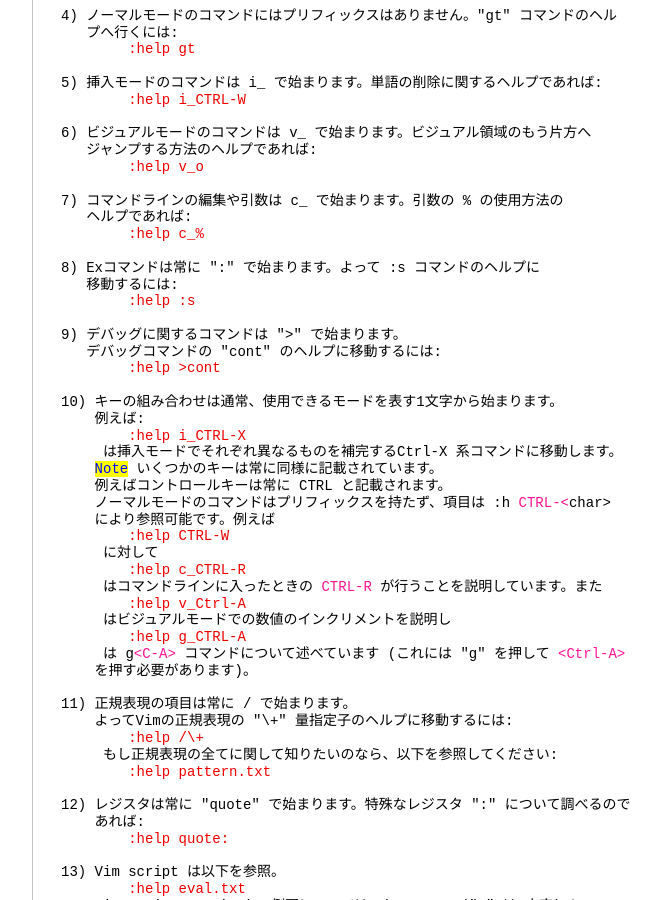
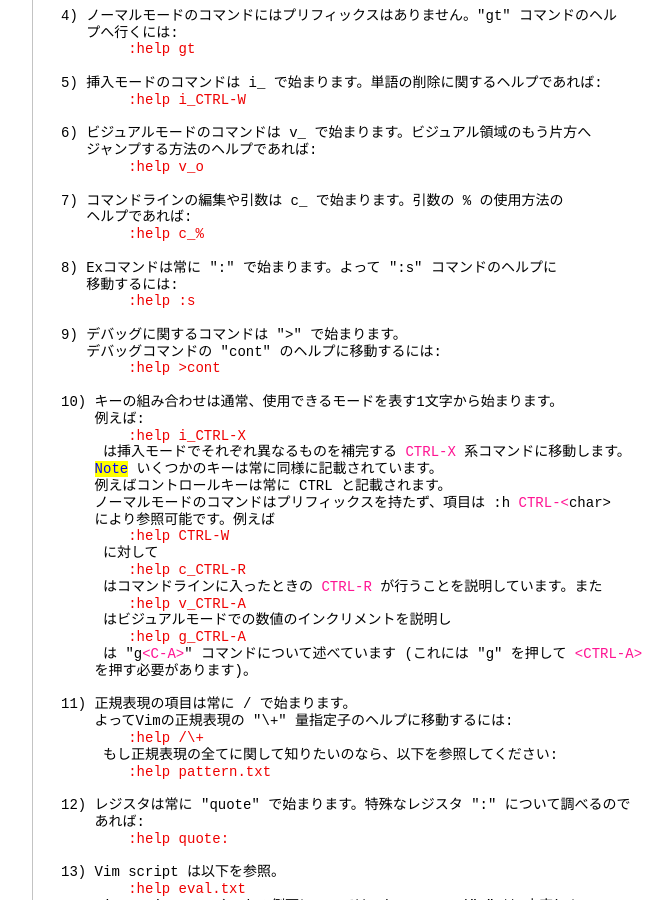
Before and after one commit to vim-jp/vimdoc-ja, a Jekyll site: the page built from usr_02.html, in a window 1280 px wide and 900 px high, scrolled down 9077 px. Shown: the whole window, without its empty margins (340-1012 px from the left). Built offline with Jekyll 4.4.1, drawn with Linux system fonts in a browser that asks for light colours; nearby versions of some CDN libraries; comment, search, counter and statistics services are not loaded; some of the changed text lies outside the part shown.

Commit message:
Generated by Travis JOB 2973.1
https://travis-ci.org/vim-jp/vimdoc-ja-working/builds/626113773

```diff
--- a/usr_02.html
+++ b/usr_02.html
@@ -3,7 +3,7 @@
 helpname: 'usr_02'
 ---
 <div id='vimCodeElement'>
-<a class="Constant" href="usr_02.html" name="usr_02.txt">usr_02.txt</a>&nbsp;&nbsp;&nbsp;&nbsp;For&nbsp;<span class="Identifier">Vim バージョン 8.1.</span>&nbsp;&nbsp;Last change: 2017 Mar 14<br>
+<a class="Constant" href="usr_02.html" name="usr_02.txt">usr_02.txt</a>&nbsp;&nbsp;&nbsp;&nbsp;For&nbsp;<span class="Identifier">Vim バージョン 8.2.</span>&nbsp;&nbsp;Last change: 2019 Nov 21<br>
 <br>
 &nbsp;&nbsp;&nbsp;&nbsp;&nbsp;&nbsp;&nbsp;&nbsp;&nbsp;&nbsp;&nbsp;&nbsp;&nbsp;&nbsp;&nbsp;&nbsp;&nbsp;&nbsp;&nbsp;&nbsp; VIM USER MANUAL - by Bram Moolenaar<br>
 <br>
@@ -546,7 +546,7 @@
 &nbsp;&nbsp; ヘルプであれば:<br>
 <div class="helpExample">&nbsp;&nbsp;&nbsp;&nbsp;&nbsp;&nbsp;&nbsp;&nbsp;:help c_%</div>
 <br>
-8) Exコマンドは常に &quot;:&quot; で始まります。よって :s コマンドのヘルプに<br>
+8) Exコマンドは常に &quot;:&quot; で始まります。よって &quot;:s&quot; コマンドのヘルプに<br>
 &nbsp;&nbsp; 移動するには:<br>
 <div class="helpExample">&nbsp;&nbsp;&nbsp;&nbsp;&nbsp;&nbsp;&nbsp;&nbsp;:help :s</div>
 <br>
@@ -557,7 +557,7 @@
 10) キーの組み合わせは通常、使用できるモードを表す1文字から始まります。<br>
 &nbsp;&nbsp;&nbsp;&nbsp;例えば:<br>
 <div class="helpExample">&nbsp;&nbsp;&nbsp;&nbsp;&nbsp;&nbsp;&nbsp;&nbsp;:help i_CTRL-X</div>
-&nbsp;&nbsp;&nbsp;&nbsp;&nbsp;は挿入モードでそれぞれ異なるものを補完するCtrl-X 系コマンドに移動します。<br>
+&nbsp;&nbsp;&nbsp;&nbsp;&nbsp;は挿入モードでそれぞれ異なるものを補完する&nbsp;<span class="Special">CTRL-X</span>&nbsp;系コマンドに移動します。<br>
 &nbsp;&nbsp;&nbsp;&nbsp;<span class="Todo">Note</span>&nbsp;いくつかのキーは常に同様に記載されています。<br>
 &nbsp;&nbsp;&nbsp;&nbsp;例えばコントロールキーは常に CTRL と記載されます。<br>
 &nbsp;&nbsp;&nbsp;&nbsp;ノーマルモードのコマンドはプリフィックスを持たず、項目は :h&nbsp;<span class="Special">CTRL-&lt;</span>char&gt;<br>
@@ -566,10 +566,10 @@
 &nbsp;&nbsp;&nbsp;&nbsp;&nbsp;に対して<br>
 <div class="helpExample">&nbsp;&nbsp;&nbsp;&nbsp;&nbsp;&nbsp;&nbsp;&nbsp;:help c_CTRL-R</div>
 &nbsp;&nbsp;&nbsp;&nbsp;&nbsp;はコマンドラインに入ったときの&nbsp;<span class="Special">CTRL-R</span>&nbsp;が行うことを説明しています。また<br>
-<div class="helpExample">&nbsp;&nbsp;&nbsp;&nbsp;&nbsp;&nbsp;&nbsp;&nbsp;:help v_Ctrl-A</div>
+<div class="helpExample">&nbsp;&nbsp;&nbsp;&nbsp;&nbsp;&nbsp;&nbsp;&nbsp;:help v_CTRL-A</div>
 &nbsp;&nbsp;&nbsp;&nbsp;&nbsp;はビジュアルモードでの数値のインクリメントを説明し<br>
 <div class="helpExample">&nbsp;&nbsp;&nbsp;&nbsp;&nbsp;&nbsp;&nbsp;&nbsp;:help g_CTRL-A</div>
-&nbsp;&nbsp;&nbsp;&nbsp;&nbsp;は g<span class="Special">&lt;C-A&gt;</span>&nbsp;コマンドについて述べています (これには &quot;g&quot; を押して&nbsp;<span class="Special">&lt;Ctrl-A&gt;</span><br>
+&nbsp;&nbsp;&nbsp;&nbsp;&nbsp;は &quot;g<span class="Special">&lt;C-A&gt;</span>&quot; コマンドについて述べています (これには &quot;g&quot; を押して&nbsp;<span class="Special">&lt;CTRL-A&gt;</span><br>
 &nbsp;&nbsp;&nbsp;&nbsp;を押す必要があります)。<br>
 <br>
 11) 正規表現の項目は常に / で始まります。<br>
@@ -650,7 +650,7 @@
 <br>
 20) 構文ハイライトは :syn-トピック という形式になっています。例えば<br>
 <div class="helpExample">&nbsp;&nbsp;&nbsp;&nbsp;&nbsp;&nbsp;&nbsp;&nbsp;:help :syn-conceal</div>
-&nbsp;&nbsp;&nbsp;&nbsp;&nbsp;には :syn コマンドの Conceal 引数について書かれています。<br>
+&nbsp;&nbsp;&nbsp;&nbsp;&nbsp;には &quot;:syn&quot; コマンドの Conceal 引数について書かれています。<br>
 <br>
 21) quickfix コマンドは大体 :c から始まり、locationリストコマンドは大体 :lから<br>
 &nbsp;&nbsp;&nbsp;&nbsp;始まります。<br>
```
Also changed, not shown: other parts of usr_02.html (+1 -1 lines).
